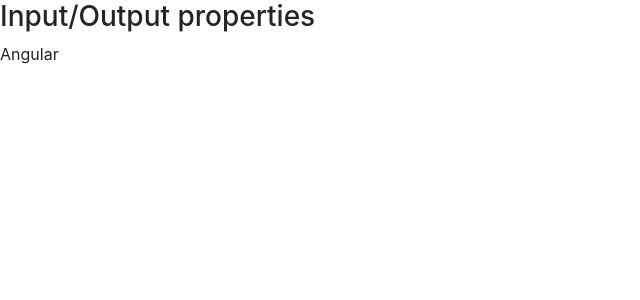
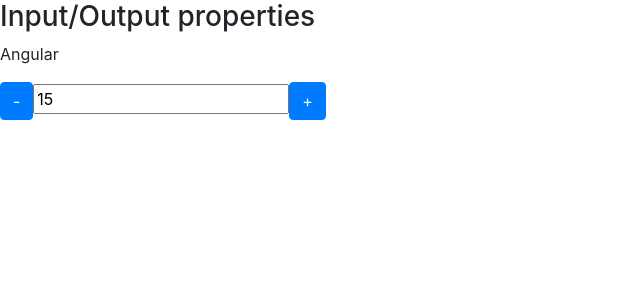
Before and after one commit to RafaelMoura29/aprendendo-angular, an Angular app in the folder curso-loiane/data-binding/: page / in a window 1280 px wide. Shown: the top 300 px of the page, without its empty margins (0-640 px from the left). Built offline with nearby package versions, Linux system fonts and the light colour scheme.

Commit message:
output properties

```diff
--- a/curso-loiane/data-binding/src/app/app.module.ts
+++ b/curso-loiane/data-binding/src/app/app.module.ts
@@ -6,12 +6,14 @@
 import { AppComponent } from './app.component';
 import { DataBindingComponent } from './data-binding/data-binding.component';
 import { InputPropertyComponent } from './input-property/input-property.component';
+import { OutputPropertyComponent } from './output-property/output-property.component';
 
 @NgModule({
   declarations: [
     AppComponent,
     DataBindingComponent,
-    InputPropertyComponent
+    InputPropertyComponent,
+    OutputPropertyComponent
   ],
   imports: [
     BrowserModule,
--- a/curso-loiane/data-binding/src/app/data-binding/data-binding.component.html
+++ b/curso-loiane/data-binding/src/app/data-binding/data-binding.component.html
@@ -77,10 +77,13 @@
  -->
 
  <section class="input-output-properties">
+
    <article>
      <h3>Input/Output properties</h3>
 
      <app-curso [nome]="nomeDoCurso"></app-curso>
 
+     <contador [valor]="valorInicial" (mudouValor)="onMudouValor($event)"></contador>
    </article>
+
  </section>
--- a/curso-loiane/data-binding/src/app/data-binding/data-binding.component.ts
+++ b/curso-loiane/data-binding/src/app/data-binding/data-binding.component.ts
@@ -16,6 +16,7 @@
   isMouseOver: boolean = false
 
   nomeDoCurso: string = 'Angular';
+  valorInicial: number = 15
 
   getValor(){
     return 1;
@@ -41,6 +42,11 @@
     alert("The botão foi clicado")
   }
 
+  onMudouValor(evento){
+    console.log(evento)
+
+  }
+
   constructor() { }
 
   ngOnInit(): void {
--- /dev/null
+++ b/curso-loiane/data-binding/src/app/output-property/output-property.component.html
@@ -0,0 +1,5 @@
+<div>
+  <button class="btn btn-primary" (click)="decrementa()">-</button>
+  <input type="text" readonly [value]="valor">
+  <button class="btn btn-primary" (click)="incrementa()">+</button>
+</div>
--- /dev/null
+++ b/curso-loiane/data-binding/src/app/output-property/output-property.component.ts
@@ -0,0 +1,29 @@
+import { Component, OnInit, Input, EventEmitter, Output } from '@angular/core';
+
+@Component({
+  selector: 'contador',
+  templateUrl: './output-property.component.html',
+  styleUrls: ['./output-property.component.css']
+})
+export class OutputPropertyComponent implements OnInit {
+
+  @Input() valor:number = 0
+
+  @Output() mudouValor = new EventEmitter();
+
+  incrementa(){
+    this.valor++
+    this.mudouValor.emit({novoValor: this.valor})
+  }
+
+  decrementa(){
+    this.valor--
+    this.mudouValor.emit({novoValor: this.valor})
+  }
+
+  constructor() { }
+
+  ngOnInit(): void {
+  }
+
+}
```
Also changed, not shown: curso-loiane/data-binding/src/app/output-property/output-property.component.css (added), 1 other file (tests, documents, lock files or other folders).
